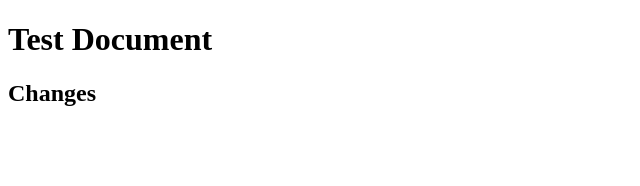
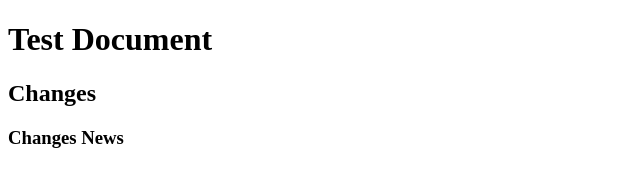
Before and after one commit to ubastidas/test, a plain HTML site: page index.html in a window 1280 px wide. Shown: the whole page, without its empty margins (0-640 px from the left). Drawn offline with Linux system fonts and the light colour scheme.

Commit message:
another changes

```diff
--- a/index.html
+++ b/index.html
@@ -9,5 +9,6 @@
 <body>
     <h1>Test Document</h1>
     <h2>Changes</h2>
+    <h3>Changes News</h3>
 </body>
 </html>
```
